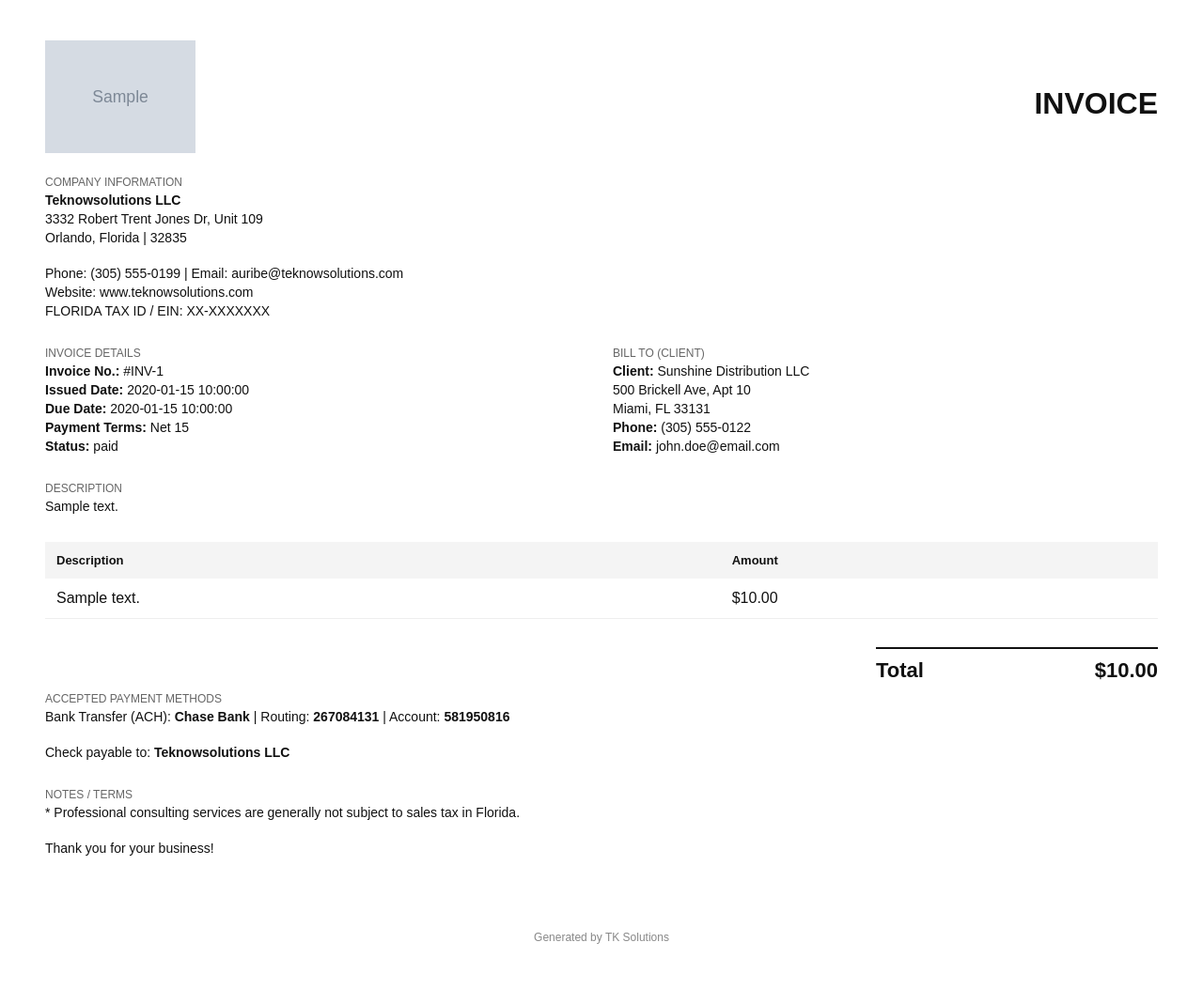
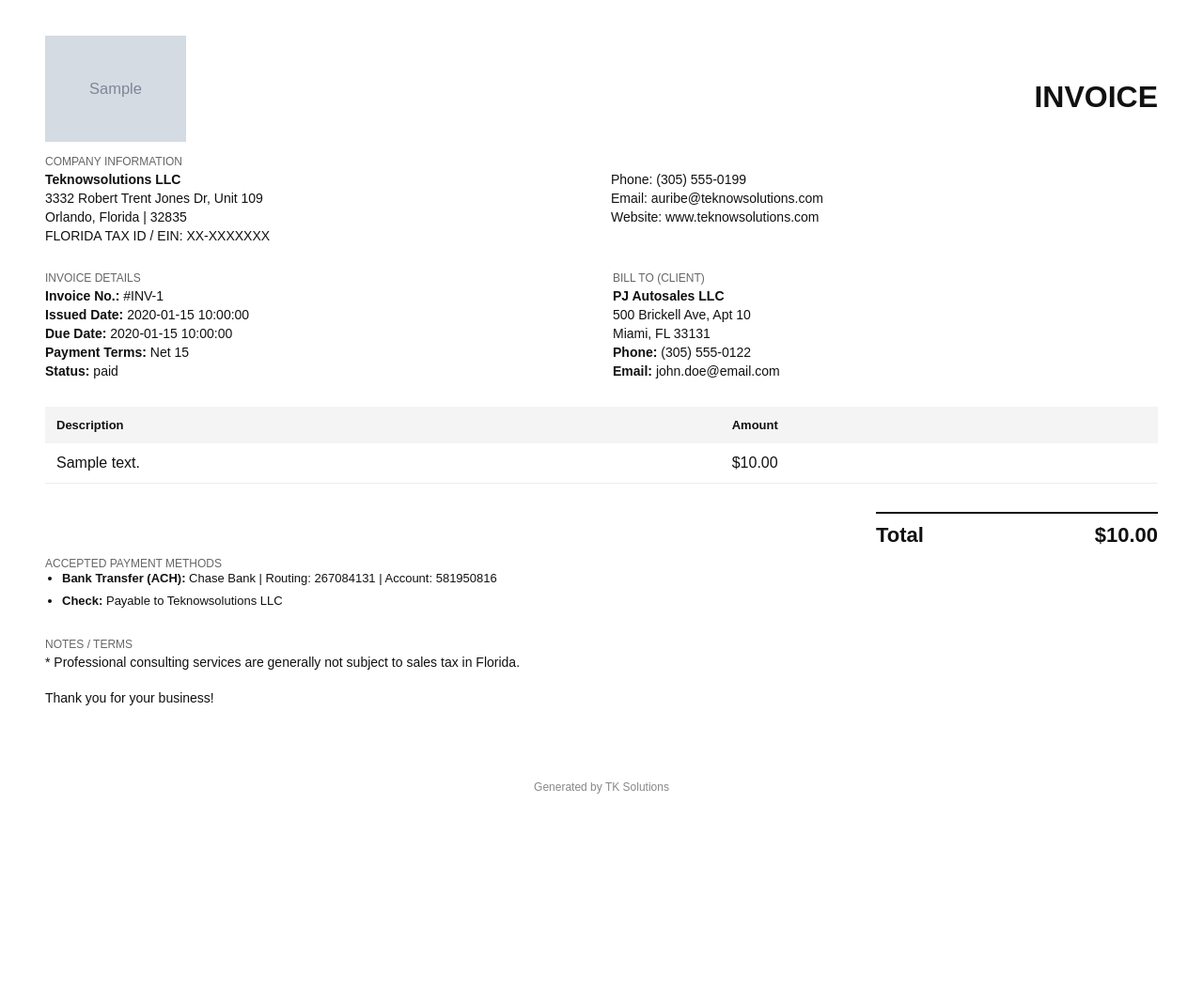
Before and after one commit to auribem84/tksolutions-webapp-backend, a Python web app: template app/templates/invoice.html in a window 1280 px wide. Shown: the whole page at 94% size. After the commit the page ends 845 px from the top, so only its background shows below. Run offline with Jinja, Linux system fonts and the light colour scheme; the template is opened without the code that fills it: most values are stand-ins (such as "Sample title", 1, 10 or a date in 2020); grey boxes marked "Sample" are stand-in pictures.

Commit message:
formatting invoice4

```diff
--- a/app/templates/invoice.html
+++ b/app/templates/invoice.html
@@ -14,12 +14,12 @@
       display: flex;
       justify-content: space-between;
       align-items: center;
-      margin-bottom: 20px;
+      margin-bottom: 10px;
     }
 
     .logo {
-      width: 160px;
-      margin-top: -5px;
+      width: 150px;
+      margin-top: -10px;
     }
 
     .invoice-title {
@@ -94,6 +94,23 @@
       margin-bottom: 20px;
     }
 
+    .company-grid {
+      display: grid;
+      grid-template-columns: 1fr 1fr;
+      gap: 20px;
+    }
+
+    .payment-list {
+      margin: 0;
+      padding-left: 18px;
+      font-size: 13px;
+      line-height: 1.4;
+    }
+
+    .payment-list li {
+      margin-bottom: 6px;
+    }
+
   </style>
 </head>
 
@@ -126,7 +143,10 @@
       Company Information
     </div>
 
-    <div class="info-box">
+    <div class="info-box company-grid">
+
+      <!-- LEFT -->
+      <div>
 
         <div class="value">
           <strong>Teknowsolutions LLC</strong>
@@ -140,23 +160,29 @@
           Orlando, Florida | 32835
         </div>
 
-      <br />
+        <div class="value">
+          FLORIDA TAX ID / EIN: XX-XXXXXXX
+        </div>
+
+      </div>
+
+      <!-- RIGHT -->
+      <div>
 
         <div class="value">
-        Phone:
-        (305) 555-0199 |
-        Email:
-        auribe@teknowsolutions.com
+          Phone: (305) 555-0199
         </div>
 
         <div class="value">
-        Website:
-        www.teknowsolutions.com
+          Email: auribe@teknowsolutions.com
         </div>
 
         <div class="value">
-        FLORIDA TAX ID / EIN:
-        XX-XXXXXXX
+          Website: www.teknowsolutions.com
+        </div>
+
+
+
       </div>
 
     </div>
@@ -213,8 +239,7 @@
         <div class="info-box">
 
           <div class="value">
-            <strong>Client:</strong>
-            Sunshine Distribution LLC
+            <strong>PJ Autosales LLC</strong>
           </div>
 
           <div class="value">
@@ -241,13 +266,6 @@
 
   </div>
 
-</div>
-
-  <div class="section">
-
-    <div class="label">Description</div>
-    <div class="value">
-      {{ invoice.description }}
 </div>
 
   </div>
@@ -293,19 +311,19 @@
 
     <div class="info-box">
 
-      <div class="value">
-        Bank Transfer (ACH):
-        <strong>Chase Bank</strong> |
-        Routing: <strong>267084131</strong> |
-        Account: <strong>581950816</strong>
-      </div>
+      <ul class="payment-list">
 
-      <br />
+        <li>
+          <strong>Bank Transfer (ACH):</strong>
+          Chase Bank | Routing: 267084131 | Account: 581950816
+        </li>
 
-      <div class="value">
-        Check payable to:
-        <strong>Teknowsolutions LLC</strong>
-      </div>
+        <li>
+          <strong>Check:</strong>
+          Payable to Teknowsolutions LLC
+        </li>
+
+      </ul>
 
     </div>
 
```
Lines whose indentation alone changed are shown as unchanged.
